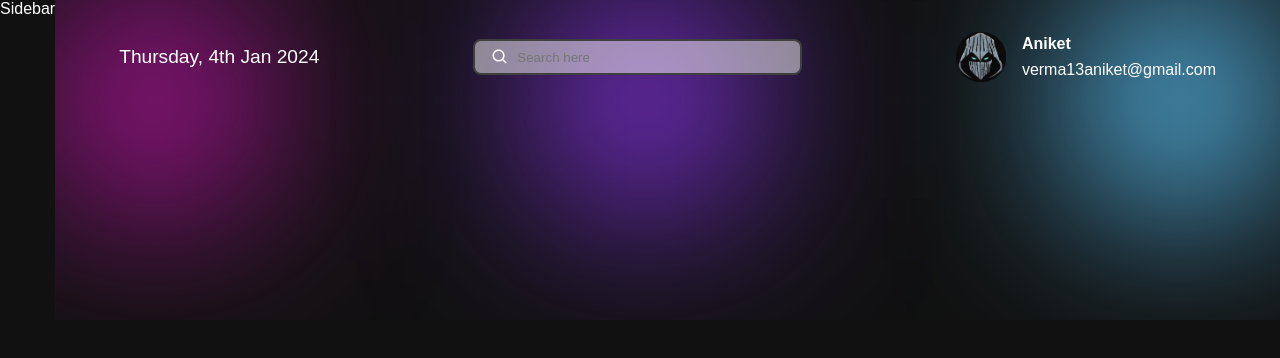
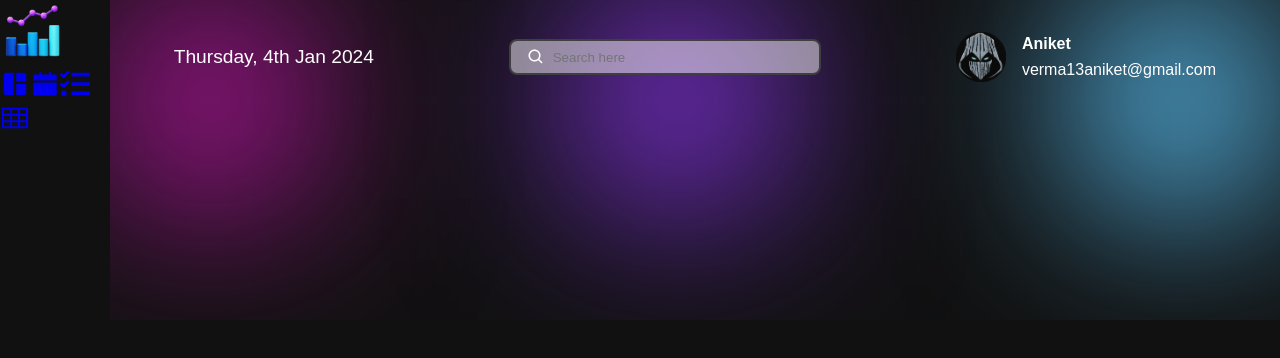
Before and after one commit to Aniket-x-code/Dataverse, a React (Vite) app: page / in a window 1280 px wide. Shown: the top 358 px of the page. Built offline with nearby package versions, Linux system fonts and the light colour scheme.

Commit message:
changes of sidebar

```diff
--- a/src/components/Layout/Layout.jsx
+++ b/src/components/Layout/Layout.jsx
@@ -2,10 +2,13 @@
 import moment from 'moment'
 import css from './Layout.module.css'
 import { BiSearch as Bisearch } from 'react-icons/bi'
+import Sidebar from '../Sidebar/Sidebar'
 
 const Layout = () => {
   return ( <div className={css.container}>
-      <div>Sidebar</div>
+      <div>
+      <Sidebar/>
+      </div>
 
 
       <div className={css.dashboard}>
--- a/src/components/Sidebar/Sidebar.jsx
+++ b/src/components/Sidebar/Sidebar.jsx
@@ -8,10 +8,38 @@ const Sidebar = () => {
   return (
     <div className={css.container}>
 
-          <img src="./Logo.png" alt="" />
+          <img src="./Logo.png" height={65} width={65} alt="" />
           <div className={css.menu}>
-            <NavLink to="dashboard" className={css.item} title={'Dashboard'} ></NavLink>
+              <NavLink
+              to="dashboard"
+              className={css.item}
+                title={'Dashboard'} >
+                      < MdSpaceDashboard  size={30}/>
+              </NavLink>
 
+              <NavLink
+                      to="calendar"
+                      className={css.item}
+                      title="Calendar"
+                  >
+                      <AiFillCalendar size={30} />
+                  </NavLink>
+
+                <NavLink
+                    to="board"
+                    className={css.item}
+                    title="Trello Board"
+                >
+                    <FaTasks size={30} />
+                </NavLink>
+
+                <NavLink
+                    to="users"
+                    className={css.item}
+                    title="Users"
+                >
+                    <AiOutlineTable size={30} />
+                </NavLink>
           </div>
 
     </div>
```
